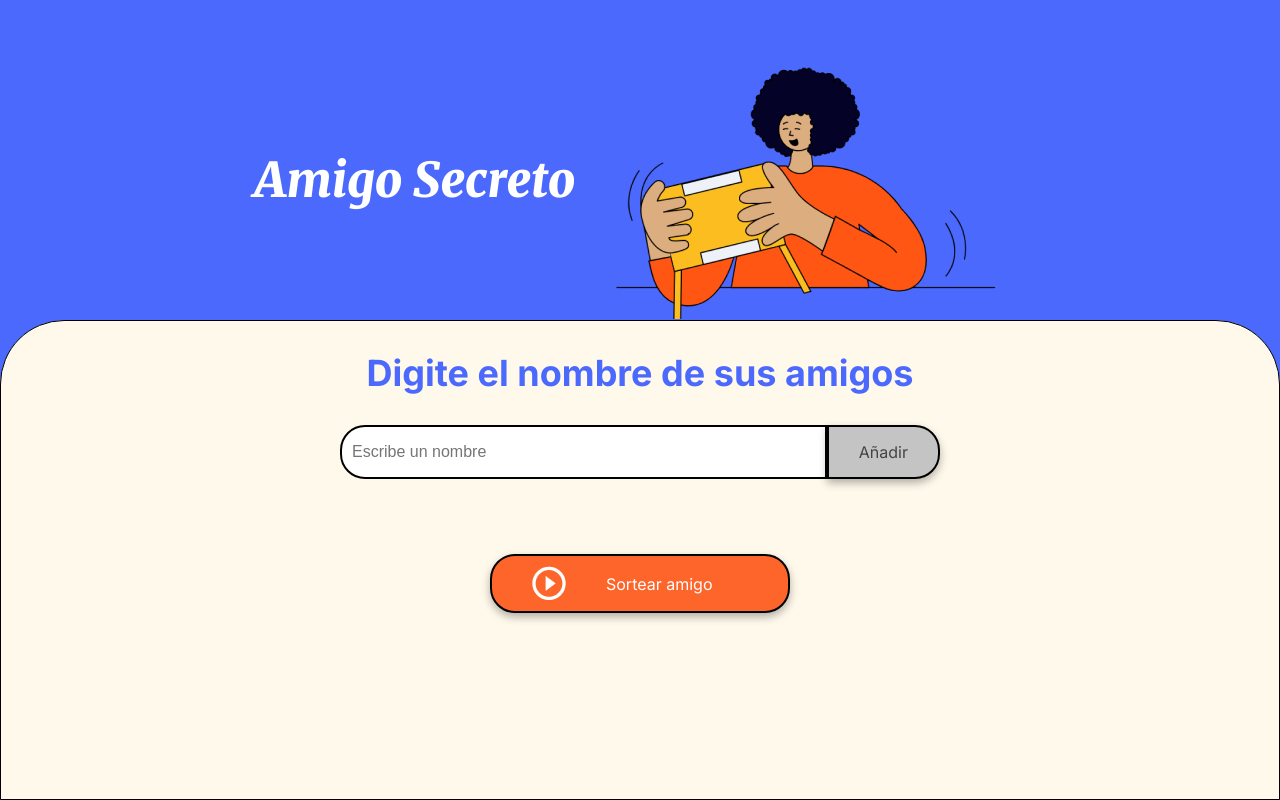
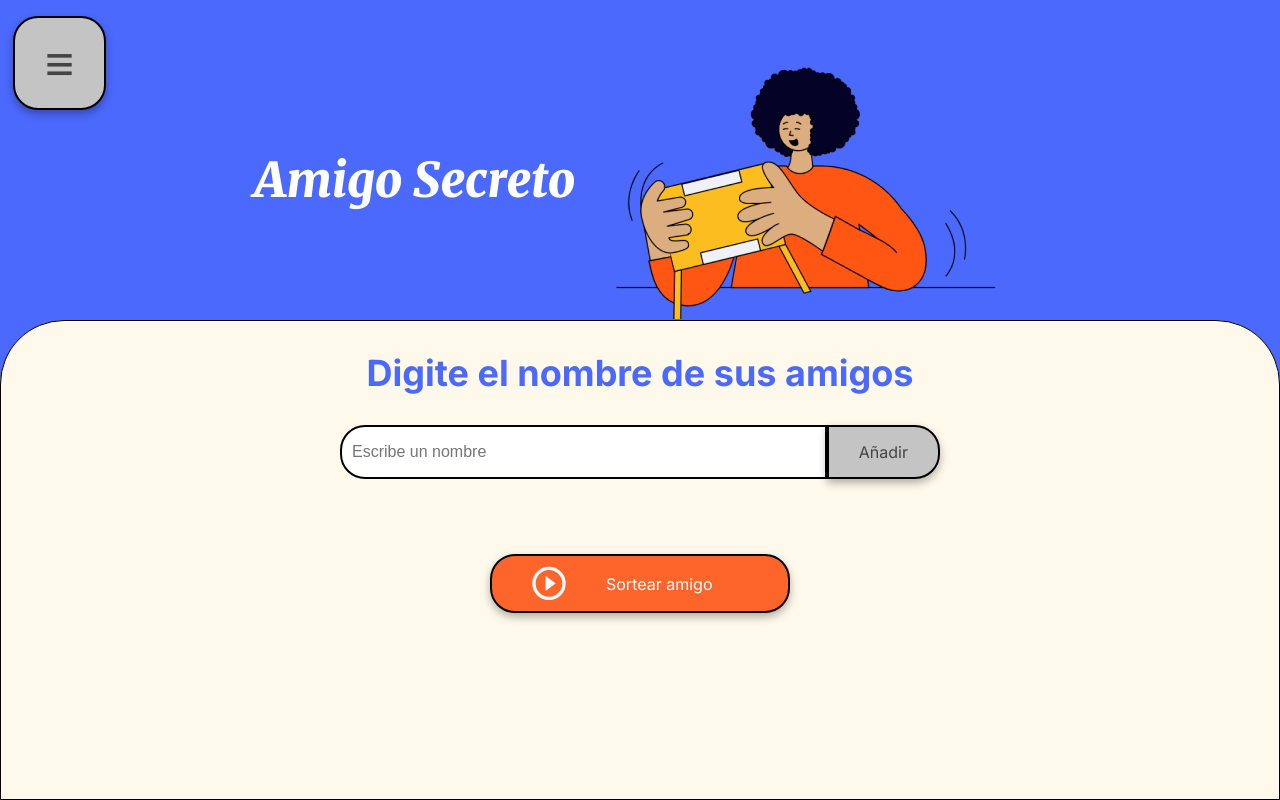
Before and after one commit to MatiasSF04/amigo-secreto, a plain HTML site: page index.html in a window 1280 px wide. Drawn offline with Linux system fonts and the light colour scheme.

Commit message:
Add menu button

```diff
--- a/index.html
+++ b/index.html
@@ -11,6 +11,9 @@
 </head>
 
 <body>
+    <nav>
+        <button class="menu-btn">&equiv;</button>
+    </nav>
     <main class="main-content">
         <header class="header-banner">
             <h1 class="main-title">Amigo Secreto</h1>
--- a/style.css
+++ b/style.css
@@ -6,6 +6,7 @@
     --color-button-hover: #e55720;
     --color-text: #444444;
     --color-white: #FFFFFF;
+    --color-hover: #a1a1a1;
 }
 
 /* Estilos generales */
@@ -13,6 +14,21 @@
     margin: 0;
     padding: 0;
     box-sizing: border-box;
+}
+
+.menu-btn {
+    font-size: 50px;
+    color: var(--color-text);
+    padding: none;
+    background-color: var(--color-tertiary);
+    position: fixed;
+    top: 2%;
+    left: 1%;
+
+}
+
+.menu-btn:hover {
+    background-color: var(--color-hover);
 }
 
 body {
@@ -122,7 +138,7 @@ button {
 }
 
 .button-add:hover {
-    background-color: #a1a1a1;
+    background-color: var(--color-hover);
 }
 
 /* Listas */
```
Also changed, not shown: 1 other file.
